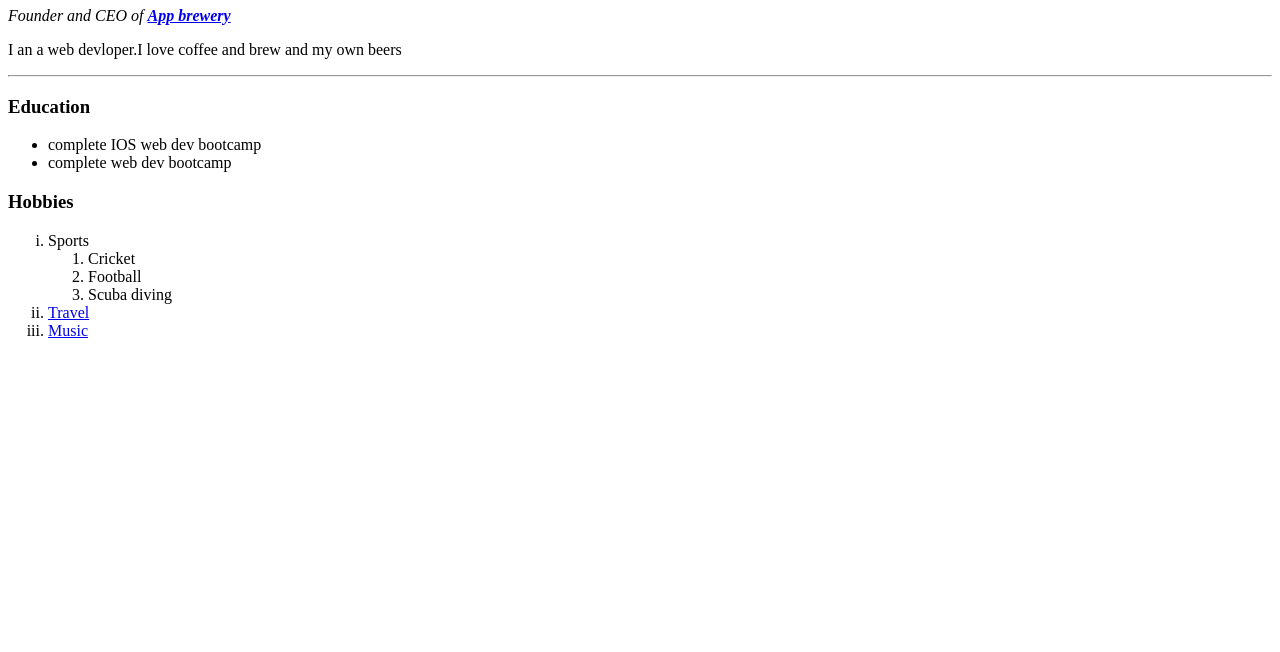
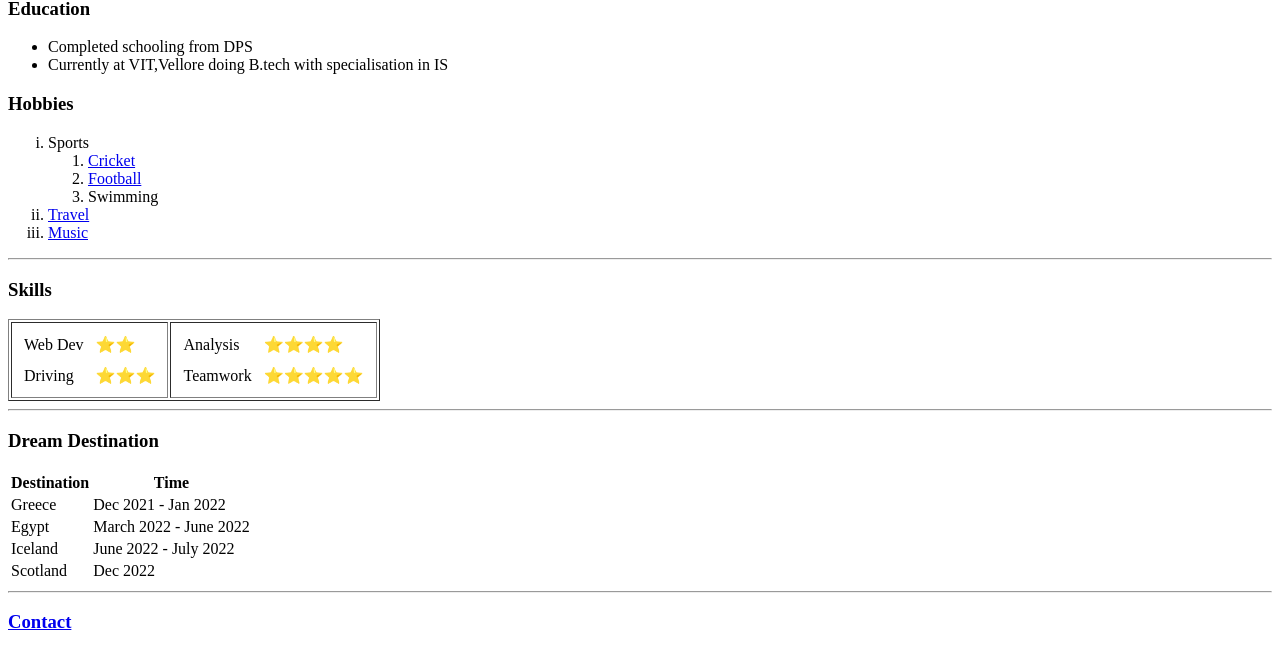
Before and after one commit to sanyam2304/prsnl, a plain HTML site: page index.html in a window 1280 px wide. Shown: the part 445-1097 px from the top of the page. Before the commit the page ends 801 px from the top, so only its background shows below. Drawn offline with Linux system fonts and the light colour scheme.

Commit message:
https://github.com/sanyam2304/prsnl.git

```diff
--- a/index.html
+++ b/index.html
@@ -10,27 +10,96 @@
 </head>
 
 <body>
-<img src="./DEX.jpg">
+    <table cellspacing=20>
+        <tr>
+            <td><img src="DEX.jpg"></td>
+            <td>
                 <h1>DEXTER</h1>
-<p><em>Founder and CEO of <strong><a href="https://www.appbrewery.co/">App brewery </a></strong></em></p>
-<P>I an a web devloper.I love coffee and brew and my own beers</P>
+                <p><em>Founder and CEO of <strong><a href="https://www.appbrewery.co/">App brewery </a></strong></em>
+                </p>
+                <P>I an a web devloper.I love coffee,Music & Movies.A keen observer and a great friend.</P>
+            </td>
+        </tr>
+    </table>
+
     <hr>
     <h3>Education</h3>
     <ul>
-    <li>complete IOS web dev bootcamp</li>
-    <li>complete web dev bootcamp</li>
+        <li>Completed schooling from DPS</li>
+        <li>Currently at VIT,Vellore doing B.tech with specialisation in IS</li>
     </ul>
     <h3>Hobbies</h3>
     <ol type=i>
         <li>Sports</li>
         <ol>
-        <li>Cricket</li>
-        <li>Football</li>
-        <li>Scuba diving</li>
+            <li><a href="https://www.youtube.com/watch?v=wY6UyatwVTA">Cricket</a></li>
+            <li><a href="https://www.youtube.com/watch?v=5twveLmWhvI">Football</a></li>
+            <li>Swimming</li>
         </ol>
         <li><a href="https://www.youtube.com/watch?v=bMMBM6g7oTw">Travel</a></li>
         <li><a href="https://www.youtube.com/watch?v=e-ORhEE9VVg&list=RDEMb1vAi4rwXXeDlr7NZ68C_w">Music</a></li>
     </ol>
+    <hr>
+    <h3>Skills</h3>
+    <table border=1>
+        <tr>
+            <td>
+                <table cellspacing=10>
+                    <tr>
+                        <td>Web Dev</td>
+                        <td>⭐⭐</td>
+                    </tr>
+                    <tr>
+                        <td>Driving</td>
+                        <td>⭐⭐⭐</td>
+                    </tr>
+                </table>
+            </td>
+            <td>
+                <table cellspacing=10>
+                    <tr>
+                        <td>Analysis</td>
+                        <td>⭐⭐⭐⭐</td>
+                    </tr>
+                    <tr>
+                        <td>Teamwork</td>
+                        <td>⭐⭐⭐⭐⭐</td>
+                    </tr>
+                </table>
+            </td>
+        </tr>
+    </table>
+    <hr>
+    <h3>Dream Destination</h3>
+    <table>
+        <thead>
+            <tr>
+                <th>Destination</th>
+                <th>Time</th>
+            </tr>
+        </thead>
+        <tbody>
+            <tr>
+                <td>Greece</td>
+                <td>Dec 2021 - Jan 2022</td>
+            </tr>
+            <tr>
+                <td>Egypt</td>
+                <td>March 2022 - June 2022
+                <td>
+            </tr>
+            <tr>
+                <td>Iceland</td>
+                <td>June 2022 - July 2022</td>
+            </tr>
+            <tr>
+                <td>Scotland</td>
+                <td>Dec 2022</td>
+            </tr>
+        </tbody>
+    </table>
+    <hr>
+    <h3><a href="contact.html">Contact</a></h3>
 </body>
 
 </html>
```
Also changed, not shown: contact.html (added, +57 -0 lines). Lines whose indentation alone changed are shown as unchanged.
